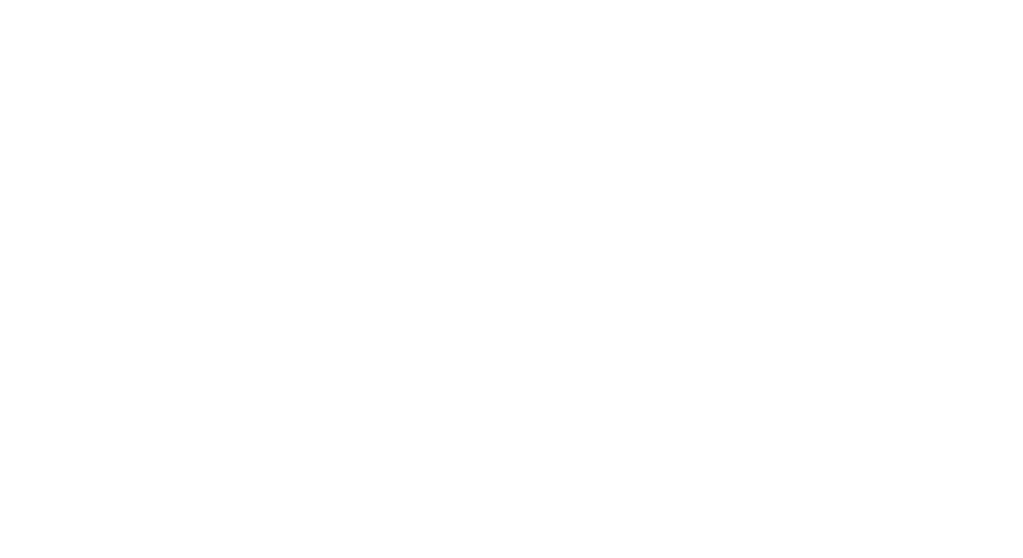
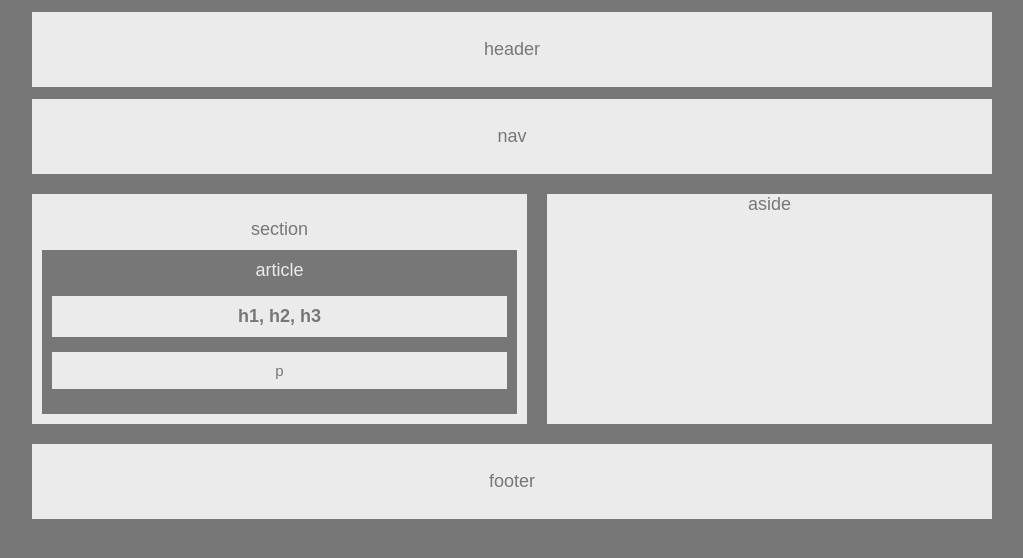
Before and after one commit to schwinn8520/Homework1, a plain HTML site: page index.html in a window 1280 px wide. Shown: the whole page, without its empty margins (128-1151 px from the left). Drawn offline with Linux system fonts and the light colour scheme.

Commit message:
<COMMENT>

```diff
--- a/index.html
+++ b/index.html
@@ -1,10 +1,62 @@
 <!DOCTYPE html>
-<html>
-    <head>
+<html lang="en-us">
 
-    </head>
+<head>
 
-    <body>
+    <meta charset="UTF-8">
+    <title>Homework1</title>
+    <link rel="stylesheet" type="text/css" href="style.css">
+</head>
 
-    </body>
+
+
+
+<body>
+
+    <div id="wrapper">
+
+        <header>
+
+            <h1> header </h1>
+
+        </header>
+
+        <nav>
+            nav
+        </nav>
+
+        <div class="container">
+
+            <div class="container1">
+
+                <section>
+                    section
+                    <article>
+
+                        article
+
+                        <h2> h1, h2, h3</h2>
+
+                        <p>p</p>
+
+                    </article>
+                </section>
+
+                <aside>
+                    aside
+                </aside>
+
+            </div>
+        </div>
+
+        <div class="clear"></div>
+
+        <footer>
+            footer
+        </footer>
+
+    </div>
+
+</body>
+
 </html>
--- a/style.css
+++ b/style.css
@@ -0,0 +1,108 @@
+{
+    box-sizing: border-box;
+}
+
+body {
+    font-family: "Arial", "Helvetica Neue", Helvetica, sans-serif;
+    font-size: 18px;
+    background: #777;
+    color: #777;
+
+}
+
+#wrapper {
+    width: 960px;
+    margin: auto;
+}
+
+header {
+    background: #ebebeb;
+    line-height: 75px;
+    text-align: center;
+    margin-bottom: 10px;
+}
+
+h1 {
+    font-size: 18px;
+    font-weight: normal;
+}
+
+nav {
+    font-size: 18px;
+    font-weight: normal;
+    background: #ebebeb;
+    line-height: 75px;
+    text-align: center;
+    margin-bottom: 20px;
+}
+
+.container {
+    width: 960px;
+    position: relative;
+    border: 0px;
+    background-color: #ebebeb;
+    overflow: hidden;
+}
+
+.container1 {
+    float: left;
+    position: relative;
+    right: 445px;
+    background: #777;
+}
+
+section {
+    float: left;
+    width: 495px;
+    position: relative;
+    left: 445px;
+    margin-right: 20px;
+    overflow: hidden;
+    background: #ebebeb;
+    padding-top: 25px;
+    text-align: center;
+}
+
+article {
+    background: #777;
+    color: #ebebeb;
+    padding: 10px;
+    margin: 10px;
+}
+
+h2 {
+    background: #ebebeb;
+    color: #777;
+    padding: 10px;
+    font-size: 18px;
+}
+
+p {
+    background: #ebebeb;
+    color: #777;
+    padding: 10px;
+    font-size: 15px
+}
+
+aside {
+    float: left;
+    width: 445px;
+    position: relative;
+    left: 445px;
+    padding: 0px;
+    overflow: hidden;
+    text-align: center;
+}
+
+footer {
+    font-size: 18px;
+    font-weight: normal;
+    background: #ebebeb;
+    line-height: 75px;
+    text-align: center;
+    margin-top: 20px;
+}
+
+.clear {
+    clear: left;
+}
```
